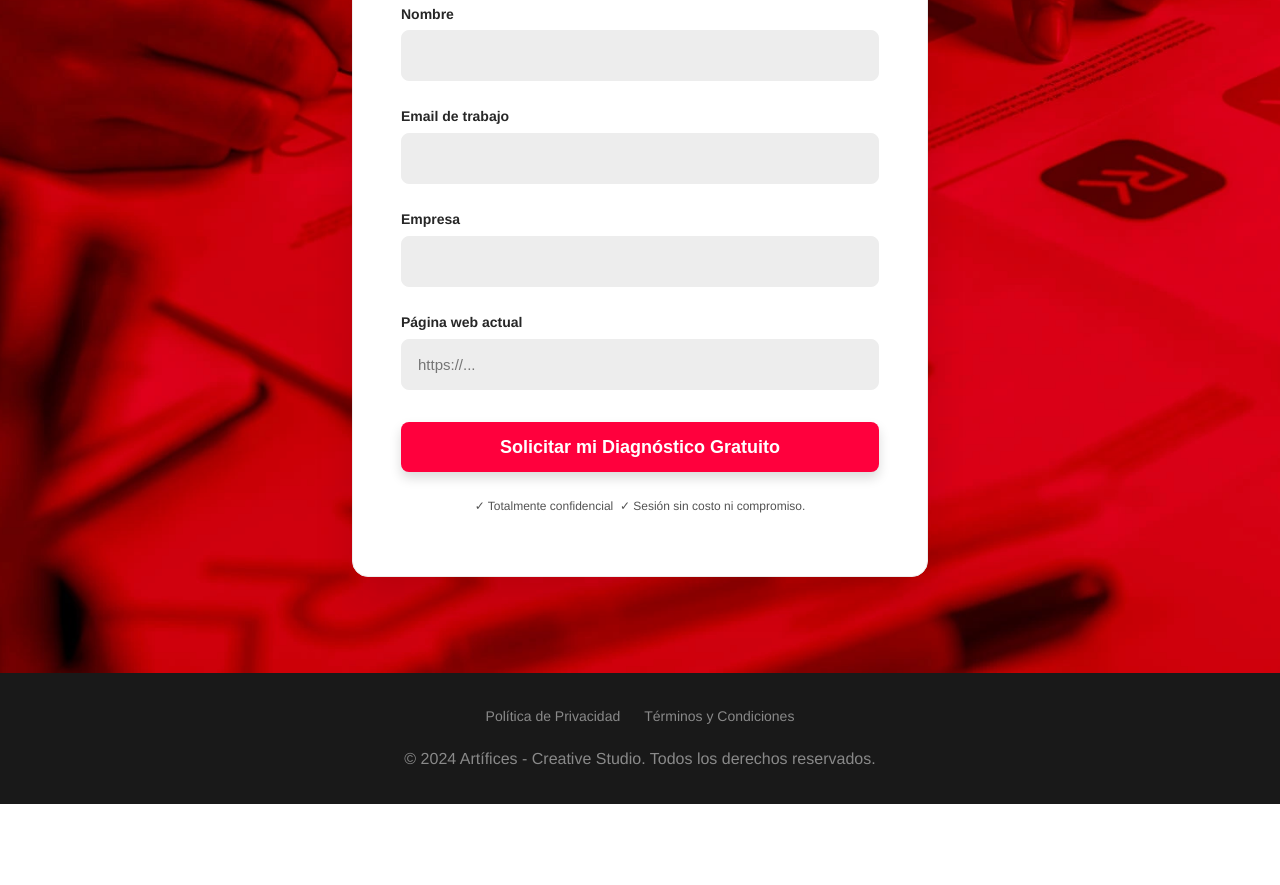
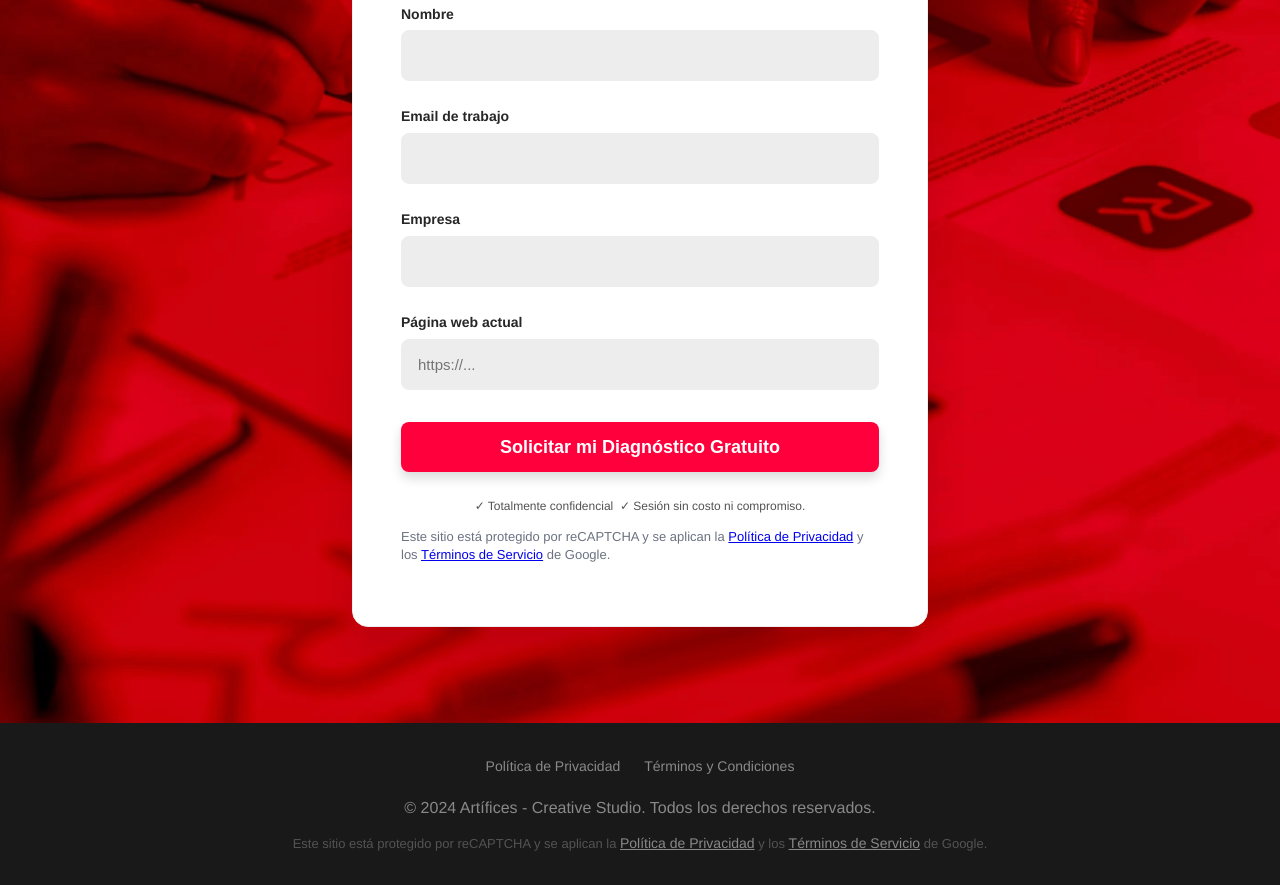
Before and after one commit to Juanalfaros/landing-artifices, a website built with Vite: page src/index.html in a window 1280 px wide. Shown: the part 2847-3732 px from the top of the page. Before the commit the page ends 3651 px from the top, so only its background shows below. Built offline with nearby package versions, Linux system fonts and the light colour scheme; files whose address does not match are found by name; a web font is replaced by a local one.

Commit message:
legal: aviso reCAPTCHA en formulario y footer

```diff
--- a/src/css/styles.css
+++ b/src/css/styles.css
@@ -540,3 +540,20 @@ footer p { margin:0; text-align:center; color:var(--gray-300); }
 @media(prefers-reduced-motion:reduce){
   .fade-in-section{ transition:none; transform:none; opacity:1; }
 }
+
+.recaptcha-disclaimer {
+  margin-top: .5rem;
+  font-size: .8125rem; /* 13px aprox */
+  line-height: 1.4;
+  color: var(--gray-600, #6b7280);
+}
+
+.recaptcha-disclaimer a {
+  text-decoration: underline;
+}
+
+footer .recaptcha-disclaimer--footer {
+  margin-top: .75rem;
+  text-align: center;
+  color: var(--gray-500, #737373);
+}
--- a/src/index.html
+++ b/src/index.html
@@ -246,6 +246,13 @@
           <p class="form-note">
             ✓ Totalmente confidencial &nbsp;✓ Sesión sin costo ni compromiso.
           </p>
+          <p class="recaptcha-disclaimer">
+            Este sitio está protegido por reCAPTCHA y se aplican la
+            <a href="https://policies.google.com/privacy?hl=es" target="_blank" rel="noopener">Política de Privacidad</a>
+            y los
+            <a href="https://policies.google.com/terms?hl=es" target="_blank" rel="noopener">Términos de Servicio</a>
+            de Google.
+          </p>
         </div>
       </div>
     </section>
@@ -259,6 +266,14 @@
         <a href="/pages/terminos-condiciones.html">Términos y Condiciones</a>
       </nav>
       <p>© 2024 Artífices - Creative Studio. Todos los derechos reservados.</p>
+        <p class="recaptcha-disclaimer recaptcha-disclaimer--footer">
+          Este sitio está protegido por reCAPTCHA y se aplican la
+          <a href="https://policies.google.com/privacy?hl=es" target="_blank" rel="noopener">Política de Privacidad</a>
+          y los
+          <a href="https://policies.google.com/terms?hl=es" target="_blank" rel="noopener">Términos de Servicio</a>
+          de Google.
+        </p>
+
     </div>
   </footer>
 
```
